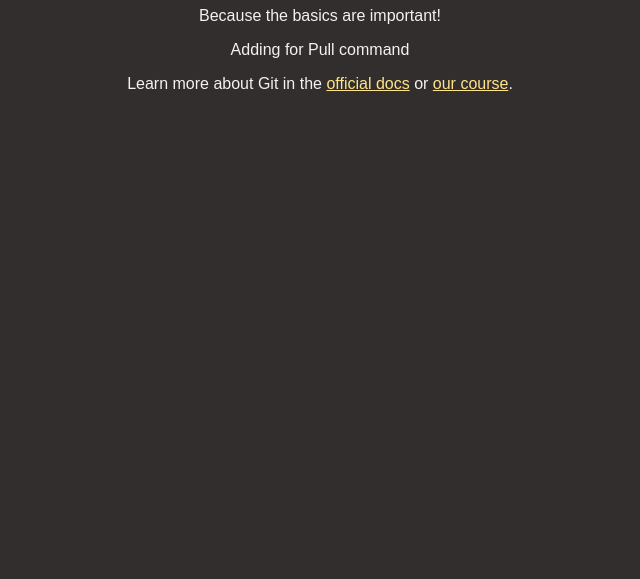
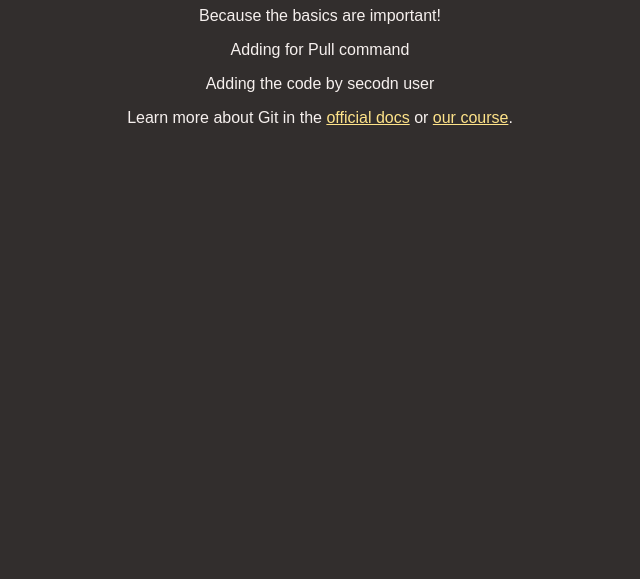
Before and after one commit to Akhila1701/Demorepository, a plain HTML site: page index.html in a window 1280 px wide. Shown: the part 221-800 px from the top of the page, without its empty margins (320-960 px from the left). Drawn offline with Linux system fonts and the light colour scheme.

Commit message:
Update index by second user

```diff
--- a/index.html
+++ b/index.html
@@ -15,6 +15,7 @@
     <main>
       <p>Because the basics are important!</p>
       <p>Adding for Pull command</p>
+      <p> Adding the code by secodn user</p>
       <p>
         Learn more about Git in the
         <a href="https://git-scm.com/book/en/v2">official docs</a> or
```
